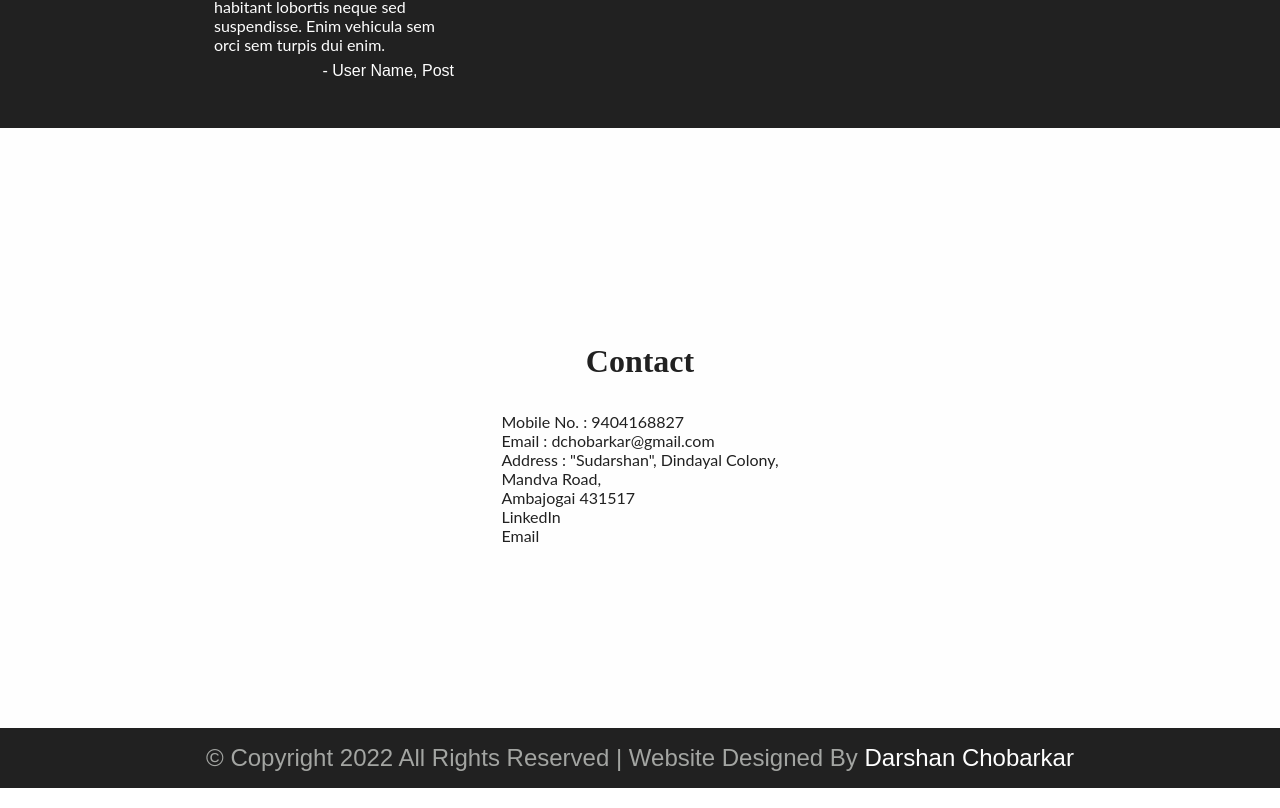
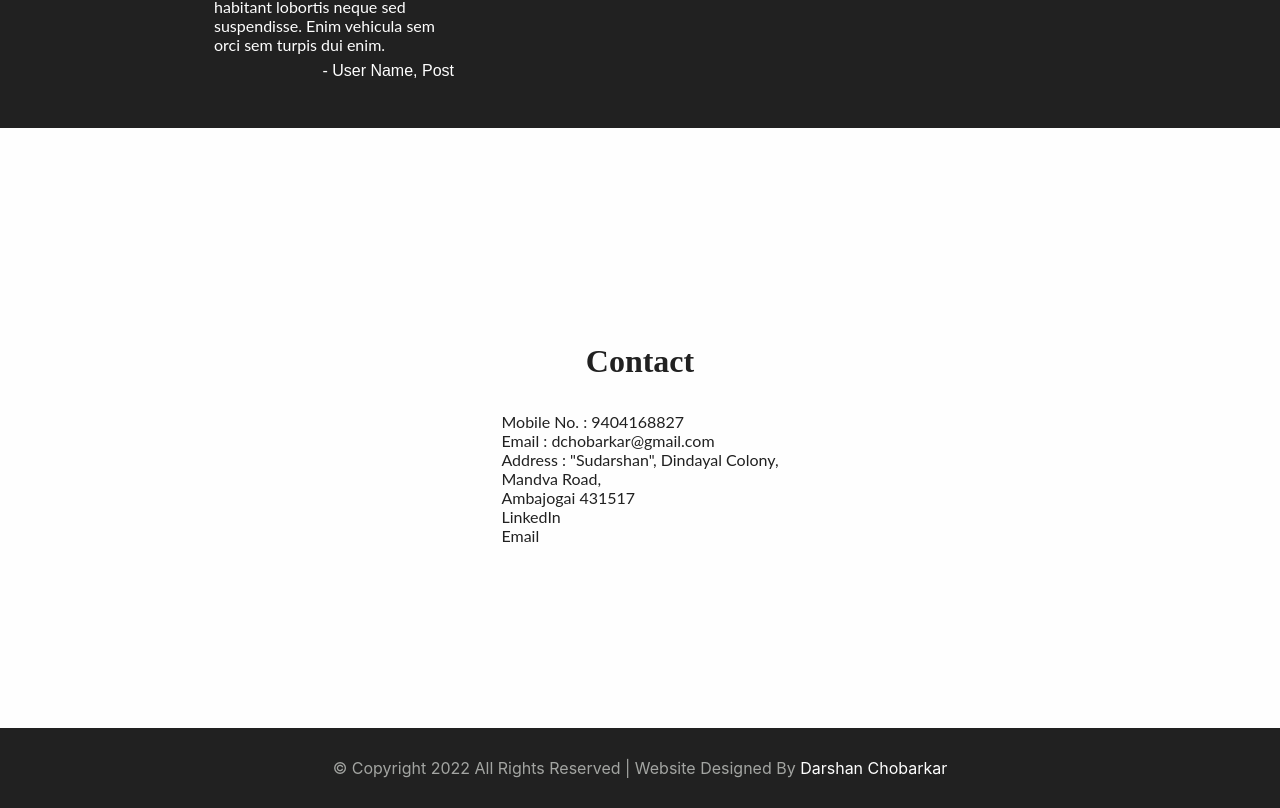
Before and after one commit to dchobarkar/Gopalkar-Company, a React (Create React App) app: page / in a window 1280 px wide. Shown: the part 2680-3488 px from the top of the page. Built offline with nearby package versions, Linux system fonts and the light colour scheme.

Commit message:
Footer completed

```diff
--- a/src/components/Footer/Footer.css.js
+++ b/src/components/Footer/Footer.css.js
@@ -1,31 +1,24 @@
+import { Mont16, Padding } from "../../css";
+
 const FooterCSS = {
   root: {
-    padding: "1rem 30px",
-    fontFamily: "Montserrat,sans-serif",
-    fontSize: "var(--mobView-3)",
+    minHeight: "5rem",
+    ...Padding,
+    paddingTop: "1rem",
+    paddingBottom: "1rem",
+    display: "flex",
+    justifyContent: "center",
+    alignItems: "center",
     textAlign: "center",
+    lineHeight: "1.3rem",
+    ...Mont16,
     color: "var(--text-gray)",
     backgroundColor: "var(--secondary)",
   },
 
   creator: {
     color: "var(--text-white)",
-  },
-
-  /* Tablet view */
-  "@media only screen and (min-width: 401px) and (max-width: 960px)": {
-    root: {
-      padding: "1rem 60px",
-      fontSize: "var(--tabView-3)",
-    },
-  },
-
-  /* Desktop view */
-  "@media only screen and (min-width: 961px)": {
-    root: {
-      padding: "1rem 120px",
-      fontSize: "var(--desView-3)",
-    },
+    textDecoration: "none",
   },
 };
 
--- a/src/components/Footer/Footer.js
+++ b/src/components/Footer/Footer.js
@@ -12,8 +12,17 @@ function Footer() {
 
   return (
     <footer className={classes.root}>
-      © Copyright 2022 All Rights Reserved | Website Designed By{" "}
-      <span className={classes.creator}>Darshan Chobarkar</span>
+      <p>
+        © Copyright 2022 All Rights Reserved | Website Designed By{" "}
+        <a
+          className={classes.creator}
+          href="https://www.linkedin.com/in/dchobarkar/"
+          target="_blank"
+          rel="noreferrer"
+        >
+          Darshan Chobarkar
+        </a>
+      </p>
     </footer>
   );
 }
```
